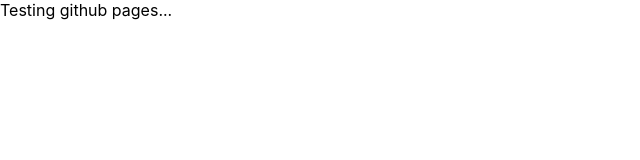
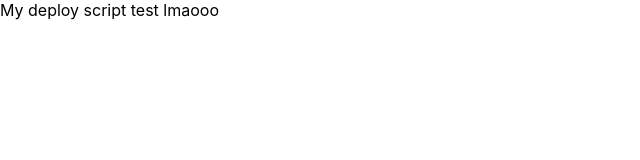
Before and after one commit to ArmyaAli/armyaali.github.io, a Next.js app: page / in a window 1280 px wide. Shown: the top 160 px of the page, without its empty margins (0-640 px from the left). Built offline with nearby package versions, Linux system fonts and the light colour scheme.

Commit message:
deploy pages test...

```diff
--- a/pages/index.tsx
+++ b/pages/index.tsx
@@ -3,7 +3,7 @@ import { hostname } from "os";
 import styles from "../styles/Home.module.css";
 
 export const Home = () => {
-  return <div>Testing github pages...</div>;
+  return <div>My deploy script test lmaooo</div>;
 }
 
 export default Home;
```
